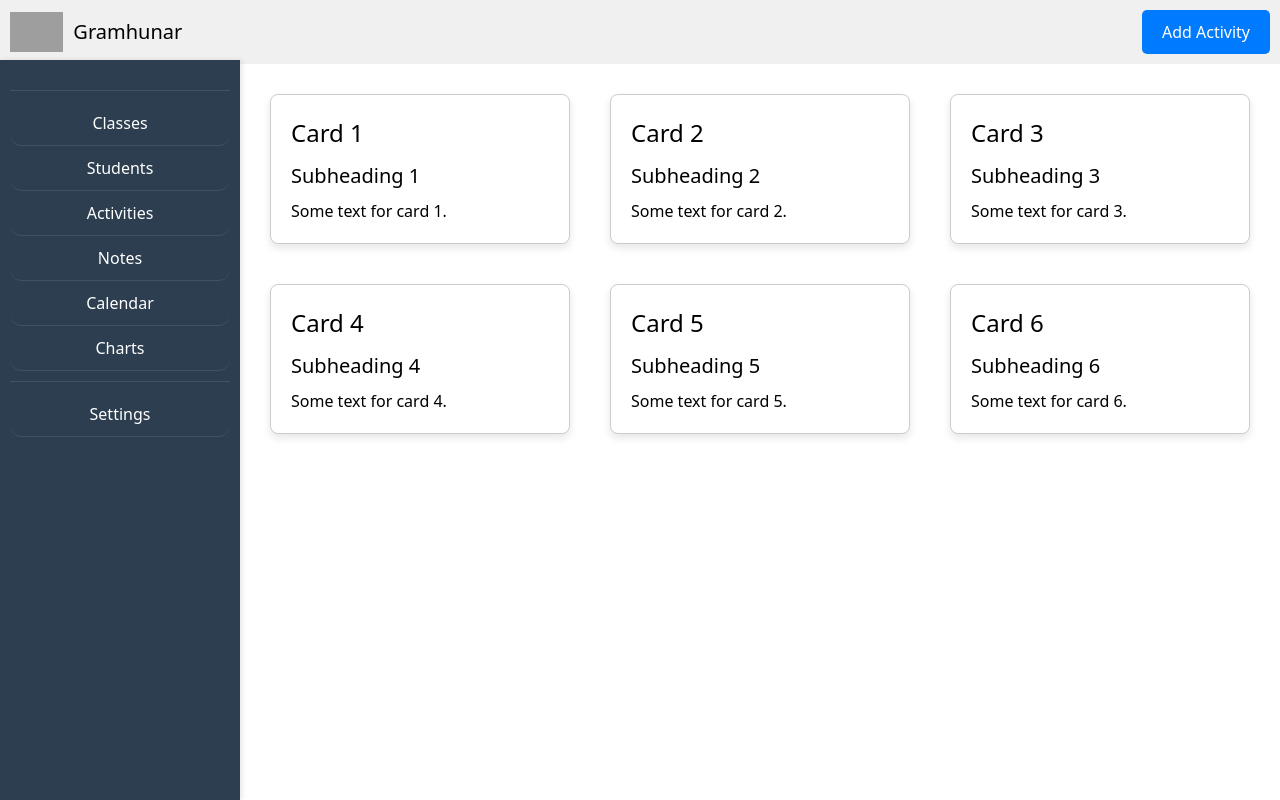
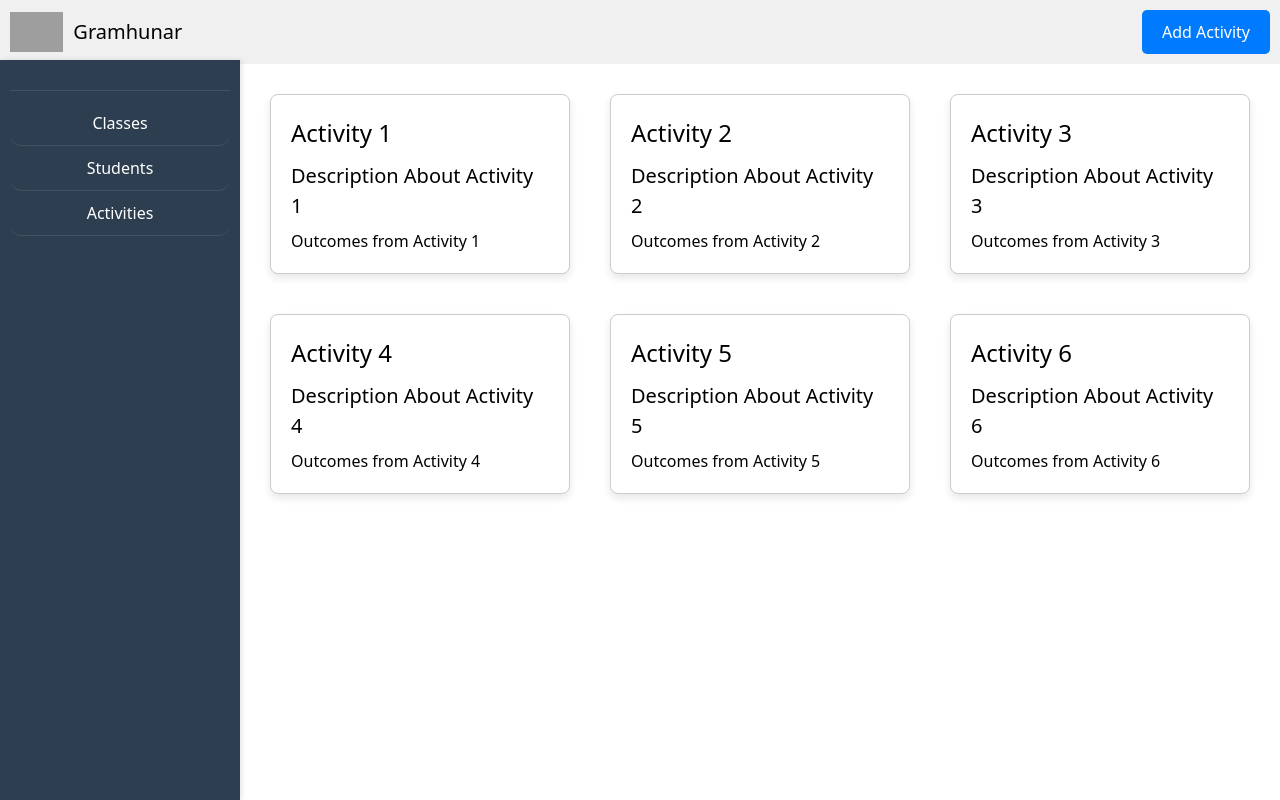
Before and after one commit to cfgmumbai24/Team-40, a React (Vite) app in the folder gramhunar/frontend/: page /activities in a window 1280 px wide. Built offline with nearby package versions, Linux system fonts and the light colour scheme; grey boxes are pictures that could not be loaded.

Commit message:
cardContainer

```diff
--- a/gramhunar/frontend/src/Components/Card/cardContainer.jsx
+++ b/gramhunar/frontend/src/Components/Card/cardContainer.jsx
@@ -4,12 +4,12 @@ import './CardContainer.css';
 
 const CardContainer = () => {
   const cardsData = [
-    { heading: "Card 1", subheading: "Subheading 1", text: "Some text for card 1." },
-    { heading: "Card 2", subheading: "Subheading 2", text: "Some text for card 2." },
-    { heading: "Card 3", subheading: "Subheading 3", text: "Some text for card 3." },
-    { heading: "Card 4", subheading: "Subheading 4", text: "Some text for card 4." },
-    { heading: "Card 5", subheading: "Subheading 5", text: "Some text for card 5." },
-    { heading: "Card 6", subheading: "Subheading 6", text: "Some text for card 6." },
+    { heading: "Activity 1", subheading: "Description About Activity 1", text: "Outcomes from Activity 1" },
+    { heading: "Activity 2", subheading: "Description About Activity 2", text: "Outcomes from Activity 2" },
+    { heading: "Activity 3", subheading: "Description About Activity 3", text: "Outcomes from Activity 3" },
+    { heading: "Activity 4", subheading: "Description About Activity 4", text: "Outcomes from Activity 4" },
+    { heading: "Activity 5", subheading: "Description About Activity 5", text: "Outcomes from Activity 5" },
+    { heading: "Activity 6", subheading: "Description About Activity 6", text: "Outcomes from Activity 6" },
   ];
 
   return (
--- a/gramhunar/frontend/src/Components/LinkActivity.jsx
+++ b/gramhunar/frontend/src/Components/LinkActivity.jsx
@@ -20,7 +20,7 @@ const AddActivity = () => {
         <div className="min-h-screen bg-gray-100 flex flex-col justify-center py-12 sm:px-6 lg:px-8">
           <div className="sm:mx-auto sm:w-full sm:max-w-md">
           <img className="mx-auto h-20 w-auto" src="https://www.gramurja.org/assets/images/logo/Gram%20Urja%20logo.png" alt="Gram Urja" />
-            <h2 className="mt-6 text-center text-3xl font-extrabold text-gray-900">Enter Student's Data</h2>
+            <h2 className="mt-6 text-center text-3xl font-extrabold text-gray-900">Enter Classes Data</h2>
           </div>
 
           <div className="mt-8 sm:mx-auto sm:w-full sm:max-w-md">
@@ -82,7 +82,7 @@ const AddActivity = () => {
                     className="group relative w-full flex justify-center py-2 px-4 border border-transparent text-sm font-medium rounded-md text-white bg-indigo-600 hover:bg-indigo-700 focus:outline-none focus:ring-2 focus:ring-offset-2 focus:ring-indigo-500"
                     onClick={handleSubmit}
                   >
-                    Add Student Details
+                    Add Class Details
                   </button>
                 </div>
               </form>
--- a/gramhunar/frontend/src/Components/Sidebar.jsx
+++ b/gramhunar/frontend/src/Components/Sidebar.jsx
@@ -11,15 +11,6 @@ const Sidebar = () => {
         <li className="sidebar-item">Students</li>
         <li className="sidebar-item">Activities</li>
       </ul>
-      <ul className="sidebar-list">
-        <li className="sidebar-item">Notes</li>
-        <li className="sidebar-item">Calendar</li>
-        <li className="sidebar-item">Charts</li>
-      </ul>
-      <hr className="sidebar-divider" />
-      <ul className="sidebar-list">
-        <li className="sidebar-item">Settings</li>
-      </ul>
     </div>
   );
 };
--- a/gramhunar/frontend/src/Components/Student.jsx
+++ b/gramhunar/frontend/src/Components/Student.jsx
@@ -1,4 +1,14 @@
+import React from 'react'
+import Navbar from './Navbar'
+import Sidebar from './Sidebar'
+
 const Student = () => {
-  return <></>;
-};
-export default Student;
+  return (
+    <div>
+      <Navbar />
+      <Sidebar />
+    </div>
+  )
+}
+
+export default Student
```
